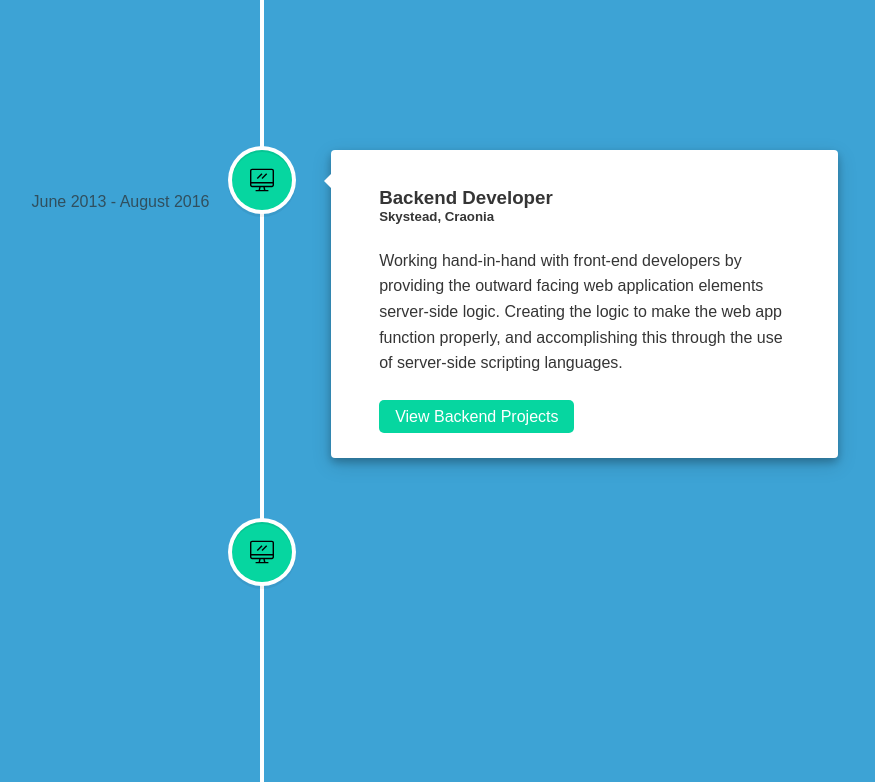
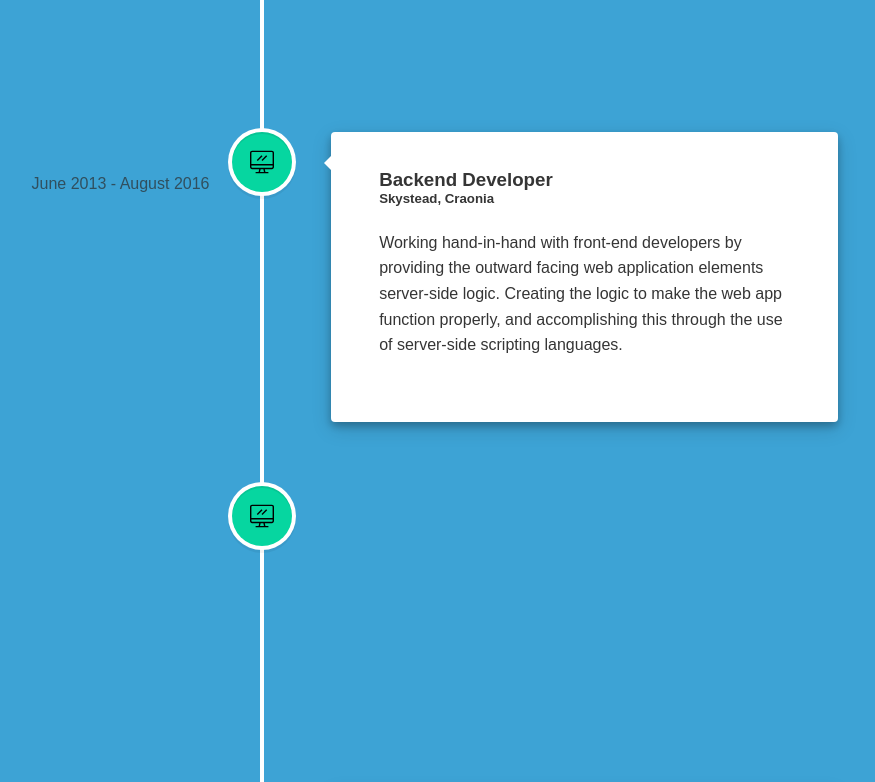
Before and after one commit to Tu2-prog/portfolio, a React (Create React App) app: page / in a window 1280 px wide. Shown: the part 800-1582 px from the top of the page, without its empty margins (378-1253 px from the left). Built offline with nearby package versions, Linux system fonts and the light colour scheme.

Commit message:
removed buttons at first

```diff
--- a/src/App.js
+++ b/src/App.js
@@ -41,16 +41,6 @@ function App() {
                 {element.location}
               </h5>
               <p id="description">{element.description}</p>
-              {showButton && (
-                <a
-                  className={`button ${
-                    isWorkIcon ? "workButton" : "schoolButton"
-                  }`}
-                  href="/"
-                >
-                  {element.buttonText}
-                </a>
-              )}
             </VerticalTimelineElement>
           );
         })}
```
